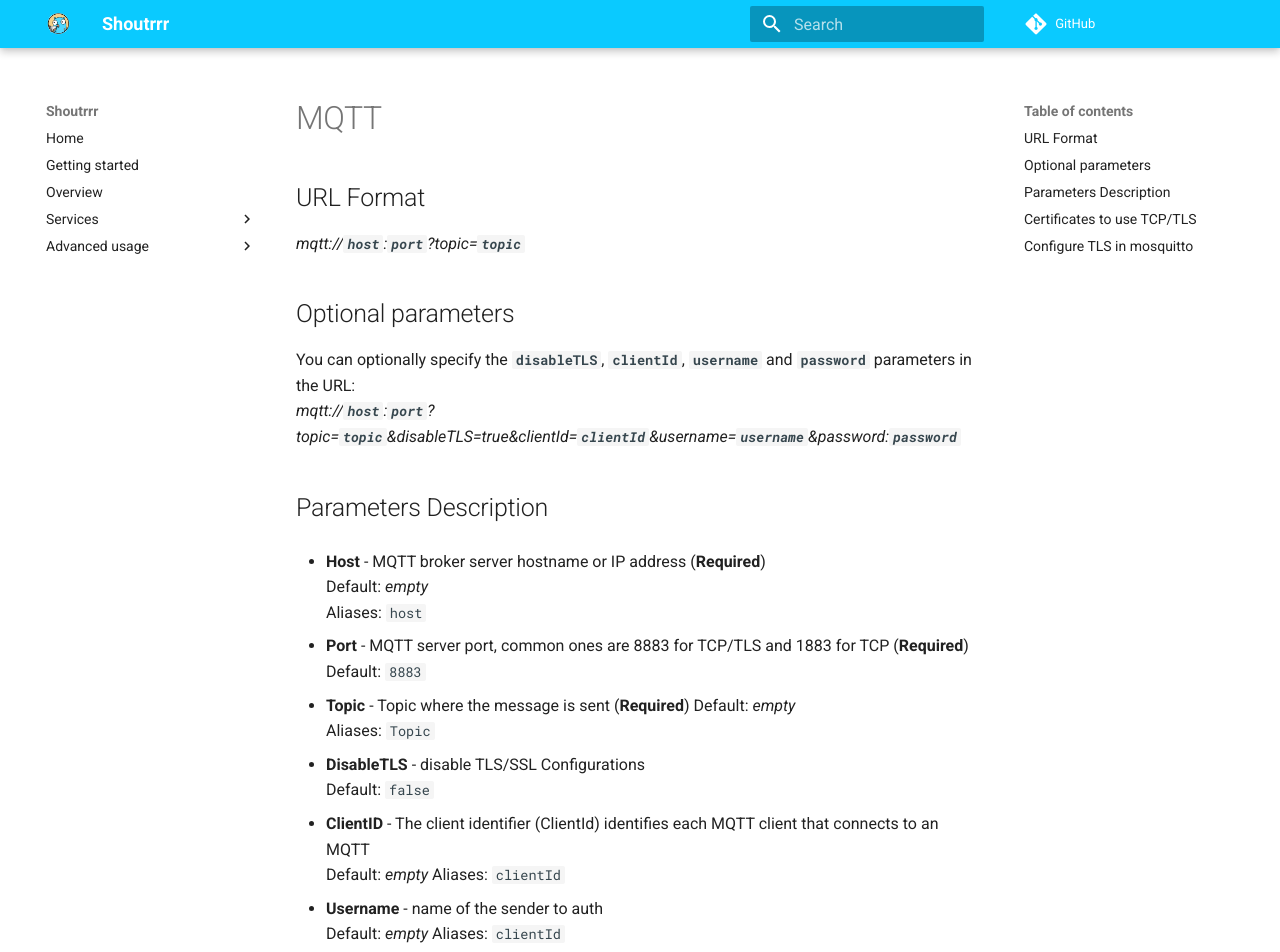
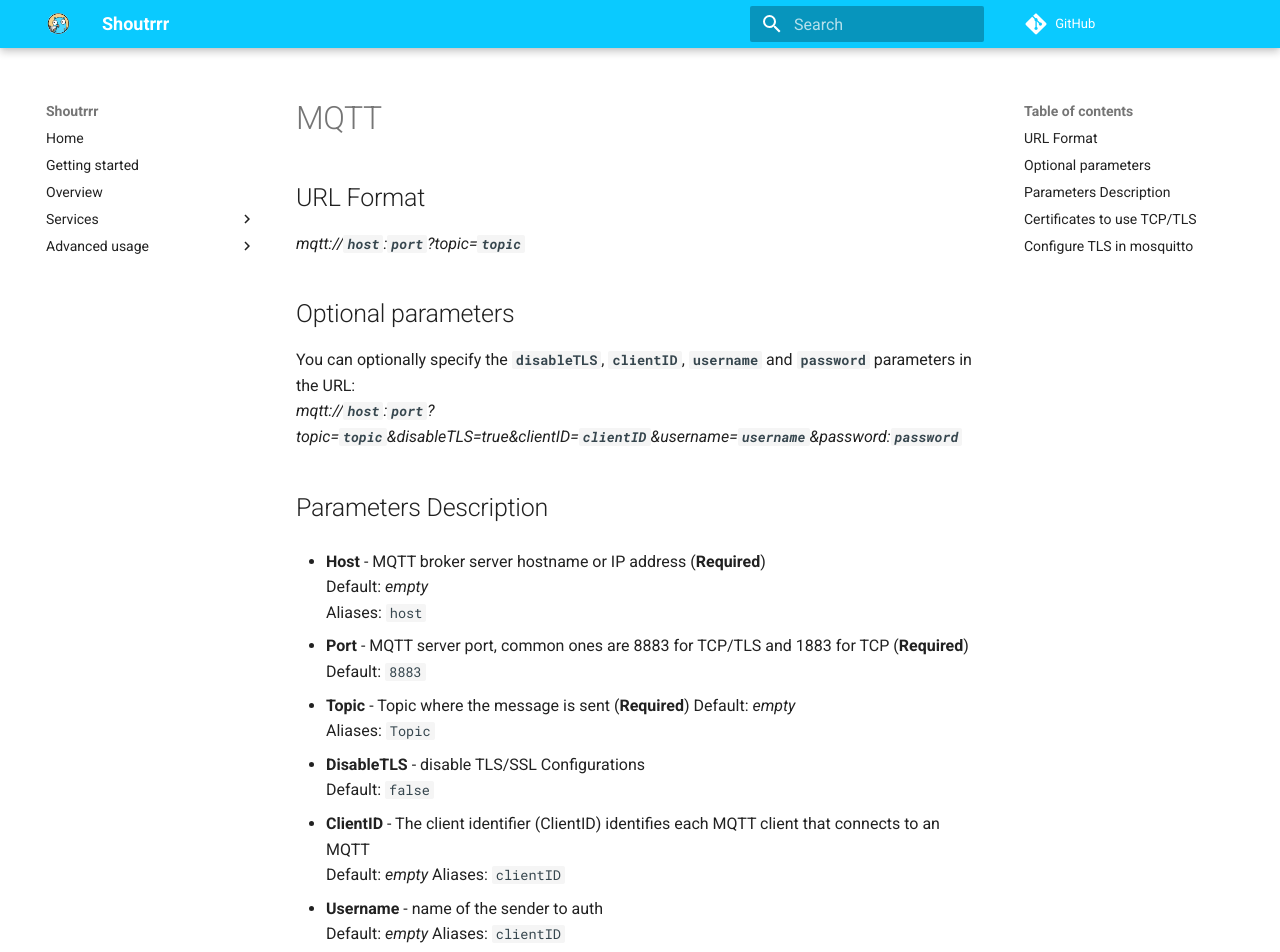
Before and after one commit to containrrr/shoutrrr, an MkDocs documentation site: the page built from docs/services/mqtt.md, in a window 1280 px wide and 1400 px high. Shown: the top 952 px of the window. Built offline with MkDocs 1.6.1 and Material for MkDocs 9.7.7, drawn with Linux system fonts in a browser that asks for light colours; comment, search, counter and statistics services are not loaded.

```diff
--- a/docs/services/mqtt.md
+++ b/docs/services/mqtt.md
@@ -6,8 +6,8 @@ _mqtt://**`host`**:**`port`**?topic=**`topic`**_
 
 ## Optional parameters
 
-You can optionally specify the **`disableTLS`**, **`clientId`**, **`username`** and **`password`** parameters in the URL:
-_mqtt://**`host`**:**`port`**?topic=**`topic`**&disableTLS=true&clientId=**`clientId`**&username=**`username`**&password:**`password`**_
+You can optionally specify the **`disableTLS`**, **`clientID`**, **`username`** and **`password`** parameters in the URL:
+_mqtt://**`host`**:**`port`**?topic=**`topic`**&disableTLS=true&clientID=**`clientID`**&username=**`username`**&password:**`password`**_
 
 ## Parameters Description
 
@@ -25,13 +25,13 @@ _mqtt://**`host`**:**`port`**?topic=**`topic`**&disableTLS=true&clientId=**`clie
 - **DisableTLS** - disable TLS/SSL Configurations
   Default: `false`
 
-- **ClientID** - The client identifier (ClientId) identifies each MQTT client that connects to an MQTT
+- **ClientID** - The client identifier (ClientID) identifies each MQTT client that connects to an MQTT
   Default: _empty_
-  Aliases: `clientId`
+  Aliases: `clientID`
 
 - **Username** - name of the sender to auth
   Default: _empty_
-  Aliases: `clientId`
+  Aliases: `clientID`
 
 - **Password** - authentication password or hash
   Default: _empty_
```
Also changed, not shown: 2 other files.
